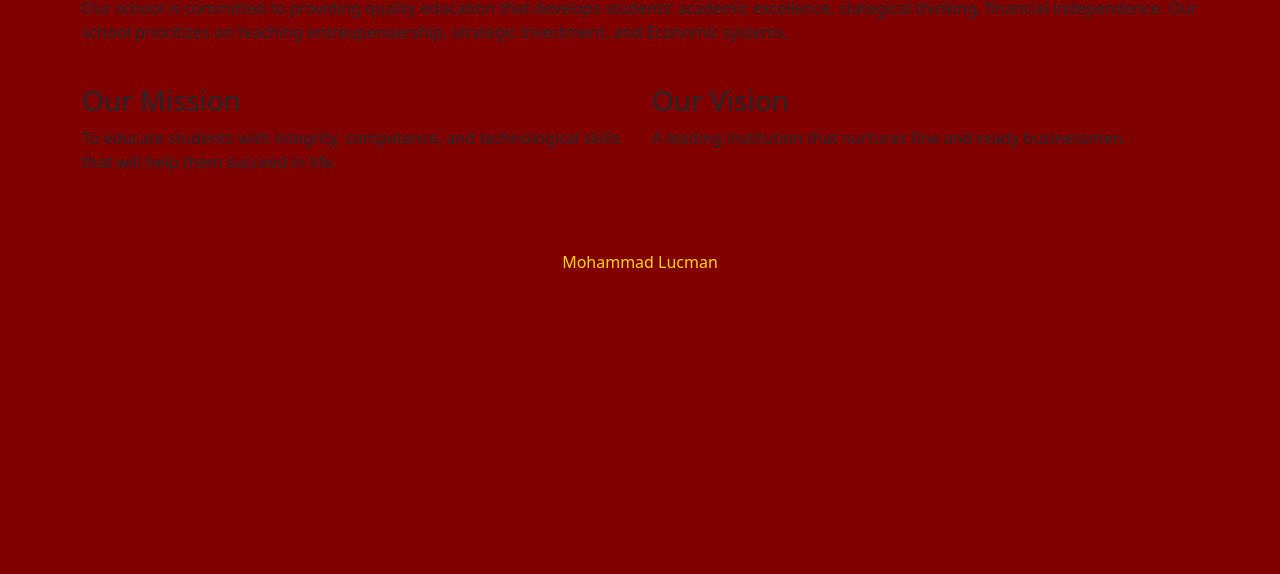
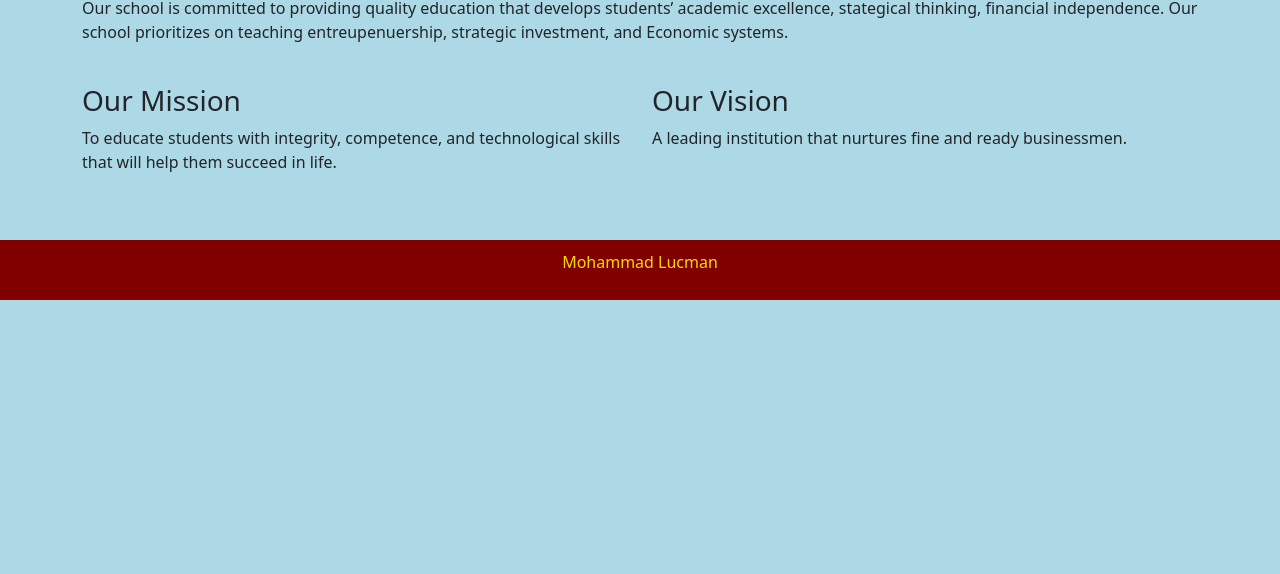
Before and after one commit to LucmanTree/LucmanTree-Fairview_ICT10_Q2Project_Lucman_Mohammad, a plain HTML site: page index.html in a window 1280 px wide. Shown: the part 226-800 px from the top of the page. Drawn offline with nearby package versions, Linux system fonts and the light colour scheme.

Commit message:
Update index.html

```diff
--- a/index.html
+++ b/index.html
@@ -9,7 +9,7 @@
 
     <style>
         body {
-            background-color: maroon;
+            background-color: lightblue;
         }
         .nameofskool {
             background-color: maroon;
```
